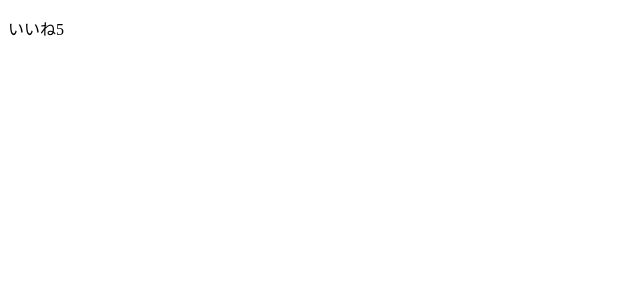
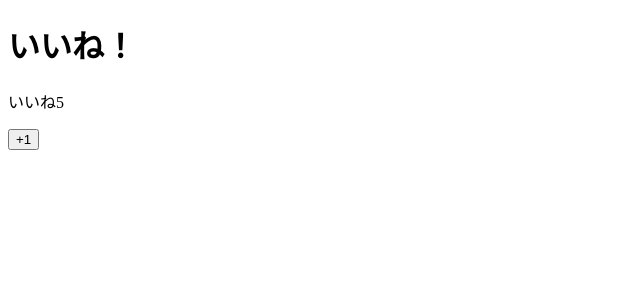
Before and after one commit to kazu-0226/sample-vue-project2, a Vue app: page / in a window 1280 px wide. Shown: the top 300 px of the page, without its empty margins (0-640 px from the left). Built offline with nearby package versions, Linux system fonts and the light colour scheme.

Commit message:
単一ファイルコンポーネントのローカル登録

```diff
--- a/src/App.vue
+++ b/src/App.vue
@@ -1,3 +1,15 @@
 <template>
-  <LikeNumber></LikeNumber>
+  <div>
+    <LikeHeader></LikeHeader>
+    <LikeNumber></LikeNumber>
+  </div>
 </template>
+
+<script>
+import LikeHeader from "./LikeHeader.vue"
+export default {
+  components: {
+    LikeHeader
+  }
+};
+</script>
--- /dev/null
+++ b/src/LikeHeader.vue
@@ -0,0 +1,3 @@
+<template>
+    <h1>いいね！</h1>
+</template>
--- a/src/LikeNumber.vue
+++ b/src/LikeNumber.vue
@@ -1,5 +1,8 @@
 <template>
-    <p>いいね{{ number }}</p>
+    <div>
+        <p>いいね{{ number }}</p>
+        <button @click="increment">+1</button>
+    </div>
 </template>
 
 <script>
@@ -7,7 +10,12 @@ export default {
     data(){
         return{
             number: 5
+        };
+    },
+    methods: {
+        increment(){
+            this.number += 1;
         }
     }
-}
+};
 </script>
```
